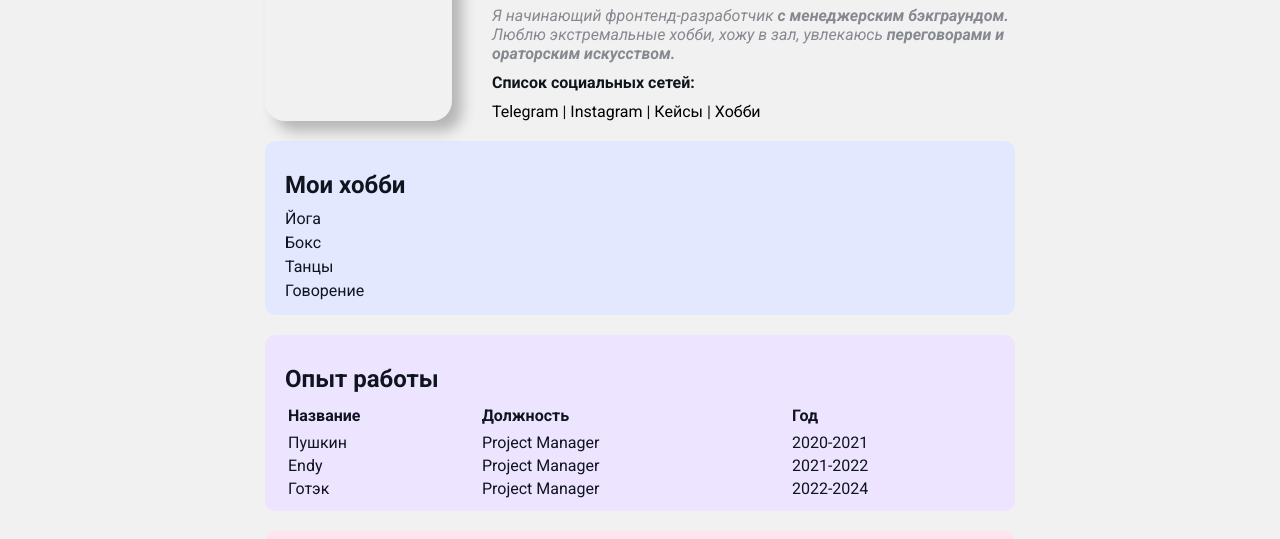
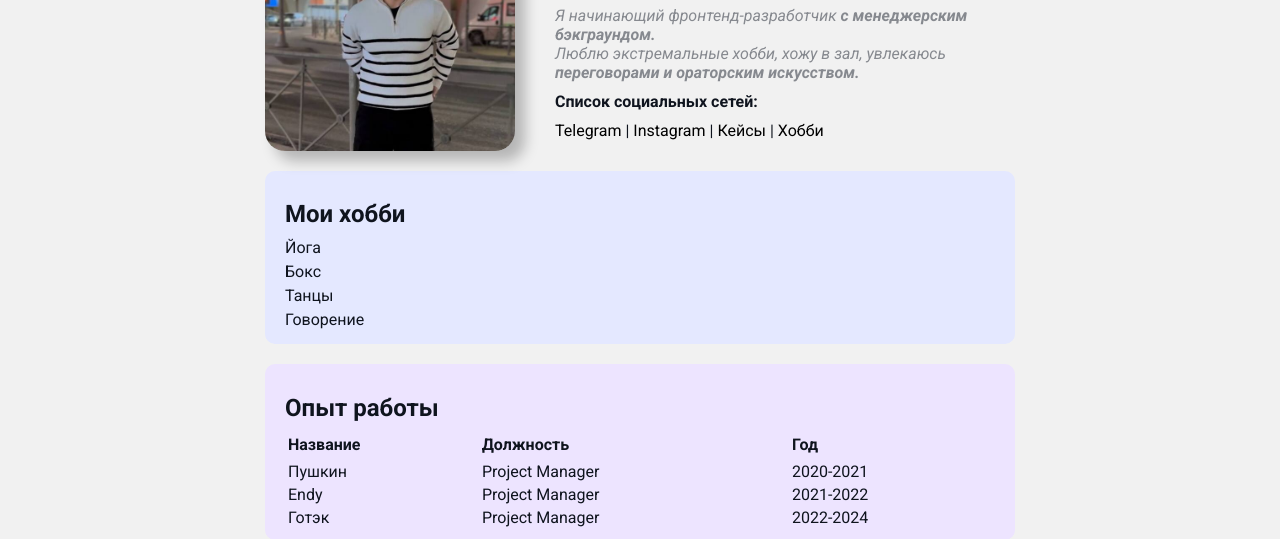
Before and after one commit to 0BeaR0/resume, a plain HTML site: page index.html in a window 1280 px wide. Shown: the part 135-674 px from the top of the page. Drawn offline with Linux system fonts and the light colour scheme.

Commit message:
Update index.html
Changed the path to the photo

```diff
--- a/index.html
+++ b/index.html
@@ -26,7 +26,7 @@
 
     <div class="conteiner">
       <div class="info">
-        <img class="info-photo" src="/Imgs/Photo_2025.jpeg" alt="Григорьев Владислав">
+        <img class="info-photo" src="/Photo_2025.jpeg" alt="Григорьев Владислав">
 
         <div class="info-text">
           <h1>Григорьев Владислав</h1>
```
